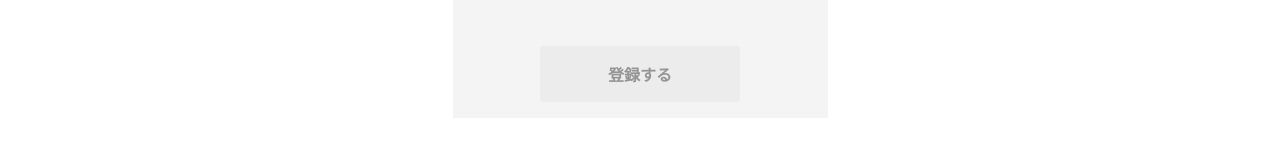
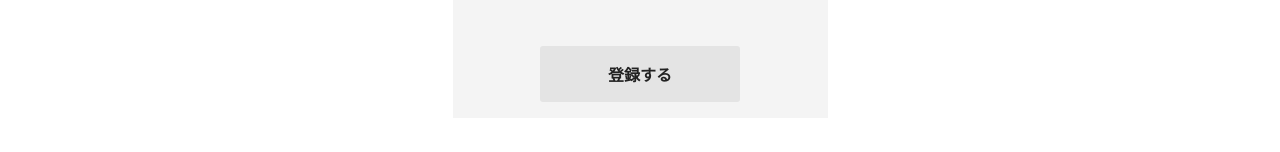
Before and after one commit to kimuniiii/Personal-Development, a Next.js app in the folder packages/client/: page /sign-up in a window 1280 px wide. Shown: the part 500-652 px from the top of the page. Built offline with nearby package versions, Linux system fonts and the light colour scheme.

Commit message:
🎨  Buttonコンポーネントリファクタリング

```diff
--- a/packages/client/src/components/atoms/Button/buttonStyleTypes.ts
+++ b/packages/client/src/components/atoms/Button/buttonStyleTypes.ts
@@ -8,6 +8,7 @@ export const buttonStyleTypes = {
     color: ${COLOR_PALETTE.BLACK};
 
     &:hover {
+      cursor: pointer;
       opacity: 0.6;
     }
   `,
@@ -15,6 +16,7 @@ export const buttonStyleTypes = {
     &:disabled {
       background-color: ${COLOR_PALETTE.GRAY};
       color: ${COLOR_PALETTE.BLACK};
+      cursor: not-allowed;
     }
   `,
   SECONDARY: css`
@@ -22,6 +24,7 @@ export const buttonStyleTypes = {
     color: ${COLOR_PALETTE.WHITE};
 
     &:hover {
+      cursor: pointer;
       opacity: 0.6;
     }
   `,
@@ -30,6 +33,7 @@ export const buttonStyleTypes = {
       border: none;
       background-color: ${COLOR_PALETTE.GRAY};
       color: ${COLOR_PALETTE.BLACK};
+      cursor: not-allowed;
     }
   `,
   TERTIARY: css`
@@ -38,6 +42,7 @@ export const buttonStyleTypes = {
     color: ${COLOR_PALETTE.MAIN_COLOR};
 
     &:hover {
+      cursor: pointer;
       opacity: 0.6;
     }
   `,
@@ -46,12 +51,14 @@ export const buttonStyleTypes = {
       border: none;
       background-color: ${COLOR_PALETTE.GRAY};
       color: ${COLOR_PALETTE.BLACK};
+      cursor: not-allowed;
     }
   `,
   TEXT_LINK: css`
     color: ${COLOR_PALETTE.MAIN_COLOR};
 
     &:hover {
+      cursor: pointer;
       text-decoration: underline;
     }
   `,
@@ -59,6 +66,7 @@ export const buttonStyleTypes = {
     &:disabled {
       background-color: ${COLOR_PALETTE.GRAY};
       color: ${COLOR_PALETTE.BLACK};
+      cursor: not-allowed;
     }
   `,
 };
--- a/packages/client/src/components/atoms/Button/index.tsx
+++ b/packages/client/src/components/atoms/Button/index.tsx
@@ -76,15 +76,6 @@ const StButton = styled.button<Omit<ButtonProps, 'buttonContent'>>`
   font-weight: ${({ fontWeight }): ValueOf<typeof FONT_WEIGHT> => fontWeight ?? FONT_WEIGHT.BOLD};
   text-align: center;
   white-space: nowrap;
-  cursor: pointer;
-
-  ${({ disabled }): SerializedStyles | null =>
-    disabled !== undefined && disabled
-      ? css`
-          pointer-events: none;
-          opacity: 0.45;
-        `
-      : null}
 
   ${({ styleTypes, disabled }): SerializedStyles => {
     switch (styleTypes) {
```
